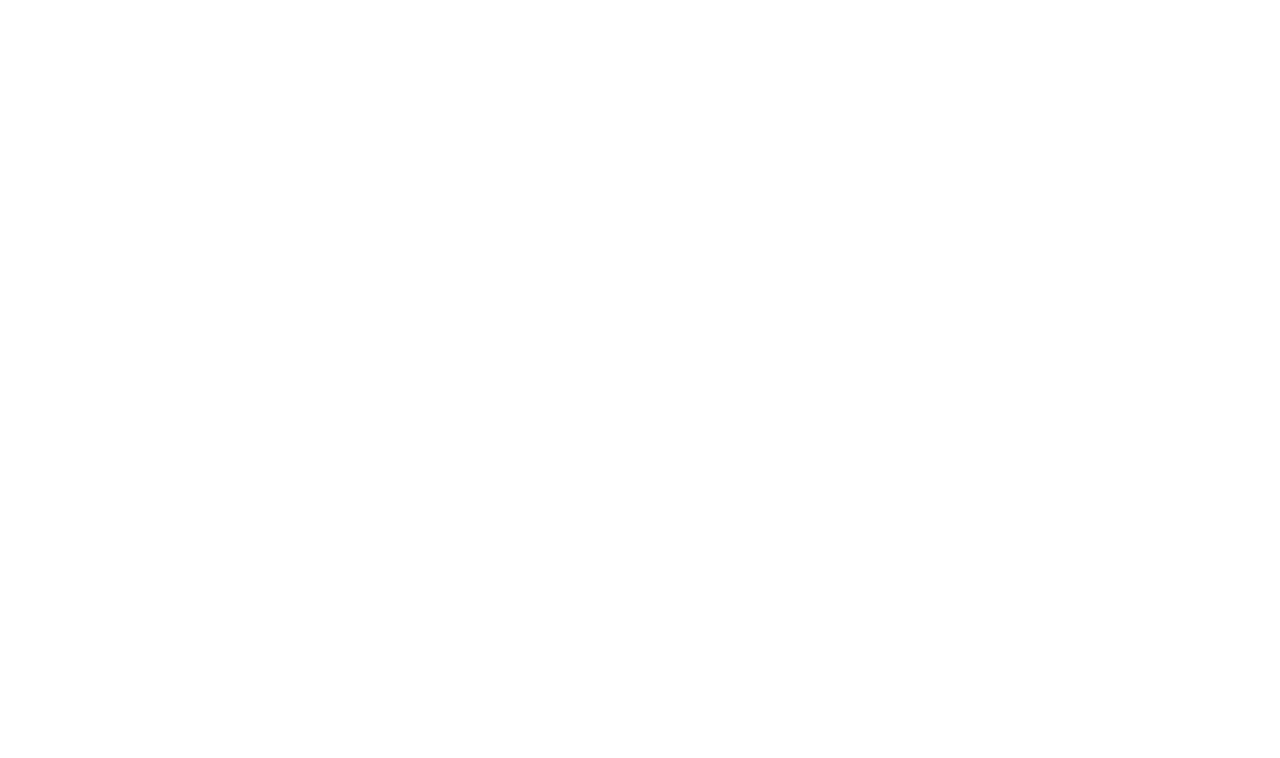
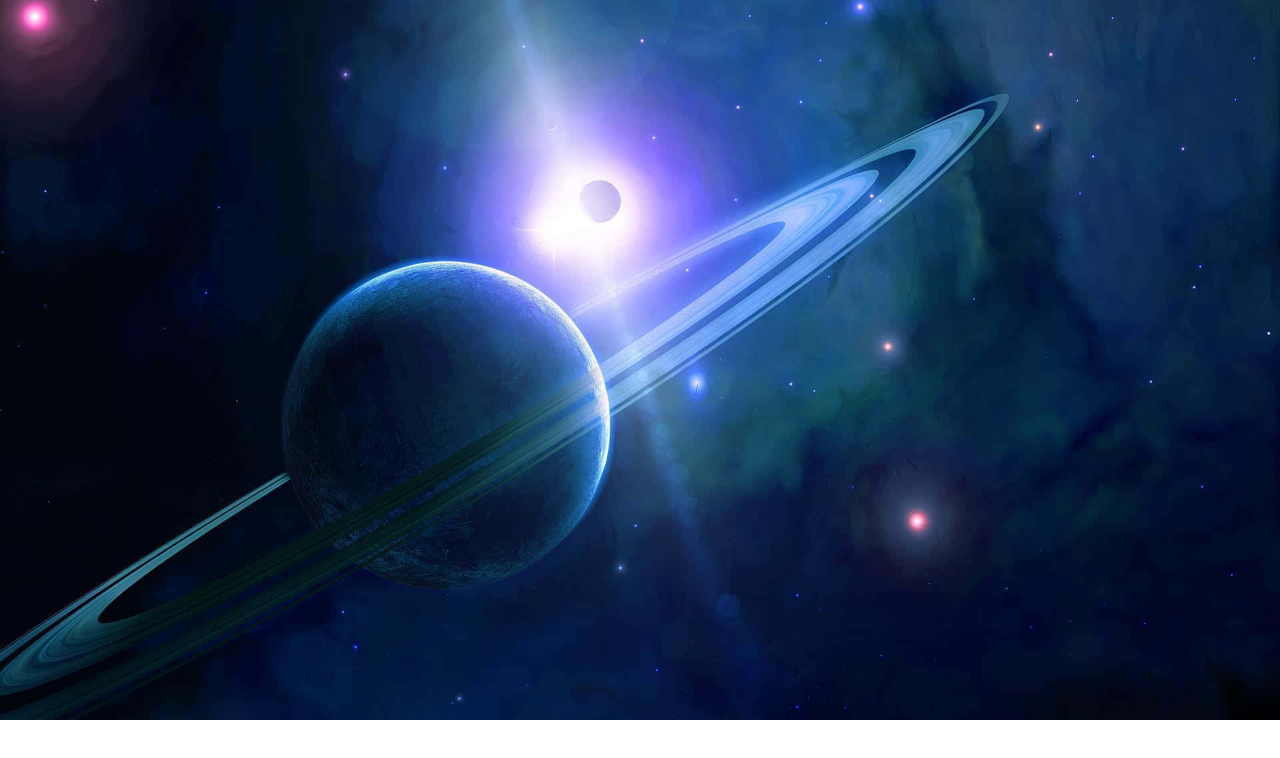
Before and after one commit to Mathias0la/Planets-Gruppeprosjekt, a plain HTML site: page index.html in a window 1280 px wide. Drawn offline with Linux system fonts and the light colour scheme.

Commit message:
Added background image to Information section

```diff
--- a/index.html
+++ b/index.html
@@ -16,8 +16,19 @@
 
 <main>
 
+
     <section class="information-card">
 
+        <img class="Background-image" src="assets/neptune-pictures-6fezlk6t40pee9r2.jpg" alt="Background image showing Neptune">
+
+        <div clasS="information-card-image">
+
+        </div>
+
+        <div class="information-card-text-section">
+
+
+        </div>
 
 
     </section>
--- a/styles.css
+++ b/styles.css
@@ -4,4 +4,35 @@
     margin: 0;
     padding: 0;
     font-family: "Rubik", sans-serif;
+
 }
+
+
+
+
+main{
+
+}
+
+.Background-image{
+   height: 100%;
+   width: 100%;
+}
+
+.information-card{
+    display: flex;
+    justify-content: center;
+    align-items: center;
+    background-color: gray;
+   height: 100%;
+   width: 100%;
+}
+
+
+.information-card-image{
+
+}
+
+.information-card-text-section{
+
+}
```
Also changed, not shown: assets/neptune-pictures-6fezlk6t40pee9r2.jpg (added), assets/neptune.jpg (added), 2 other files.
